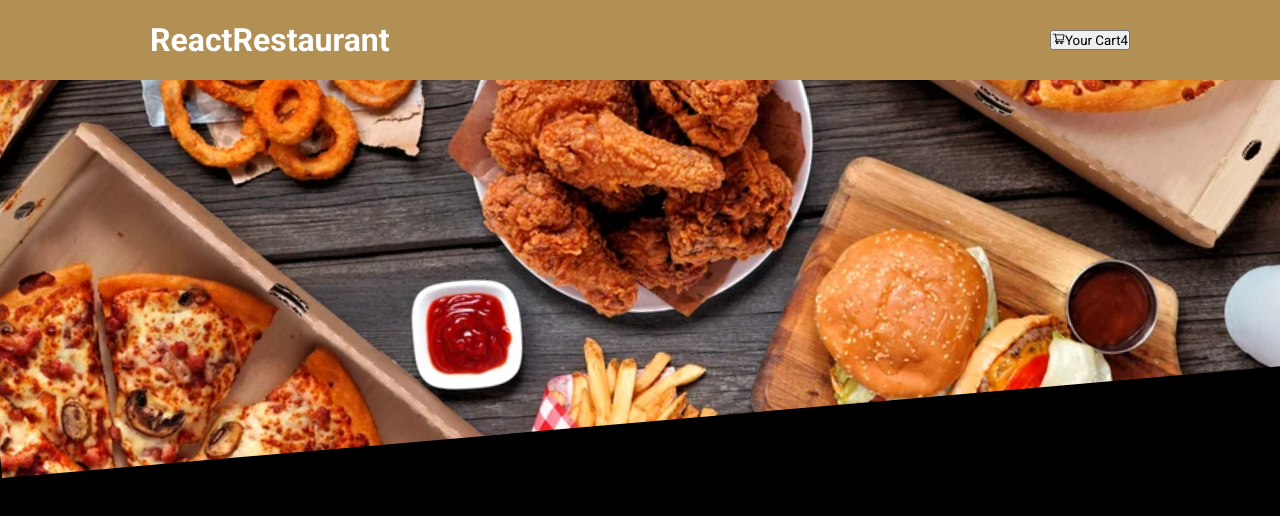
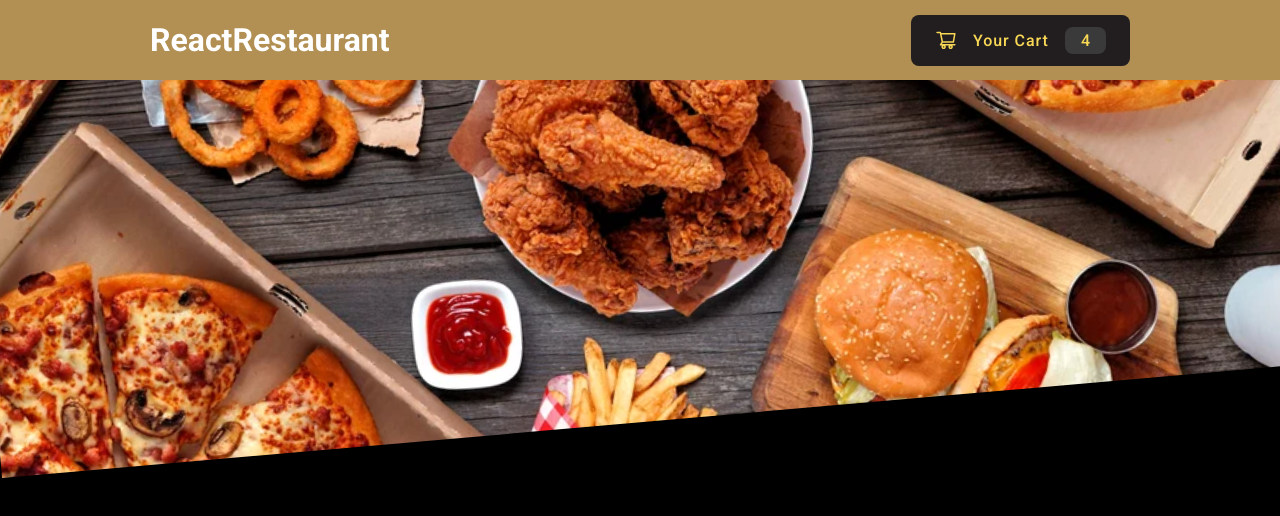
Before and after one commit to VladimirVolvakov/food-order-react-app, a React (Create React App) app: page / in a window 1280 px wide. Shown: the top 516 px of the page. Built offline with nearby package versions, Linux system fonts and the light colour scheme; the HTML template or start-up script is replaced by a standard one.

Commit message:
style: add styles for CartButton component

```diff
--- a/src/components/Layout/CartButton.jsx
+++ b/src/components/Layout/CartButton.jsx
@@ -5,7 +5,7 @@ import { AiOutlineShoppingCart } from "react-icons/ai";
 
 const CartButton = () => {
   return (
-    <Button>
+    <Button className="abcd">
       <CartIconContainer>
         <AiOutlineShoppingCart />
       </CartIconContainer>
--- a/src/components/Layout/CartButton.styles.js
+++ b/src/components/Layout/CartButton.styles.js
@@ -1,9 +1,43 @@
 import styled from "styled-components";
 
-export const Button = styled.button``;
+export const Button = styled.button`
+  cursor: pointer;
+  font: inherit;
+  background-color: #221e1f;
+  color: #f8d855;
+  border: none;
+  border-radius: 0.5rem;
+  padding: 0.75rem 1.5rem;
+  display: flex;
+  align-items: center;
 
-export const CartIconContainer = styled.span``;
+  &:hover,
+  &:active {
+    background-color: #3a3a3a;
+  }
+`;
 
-export const ButtonText = styled.span``;
+export const CartIconContainer = styled.span`
+  height: 1.35rem;
+  width: 1.35rem;
+  font-size: 22px;
+  margin-right: 1rem;
+`;
 
-export const Amount = styled.span``;
+export const ButtonText = styled.span`
+  font-weight: 500;
+  letter-spacing: 0.06em;
+`;
+
+export const Amount = styled.span`
+  background-color: #3a3a3a;
+  font-weight: 500;
+  margin-left: 1rem;
+  padding: 0.25rem 1rem;
+  border-radius: 0.5rem;
+
+  &:hover,
+  &:active {
+    background-color: #221e1f;
+  }
+`;
```
